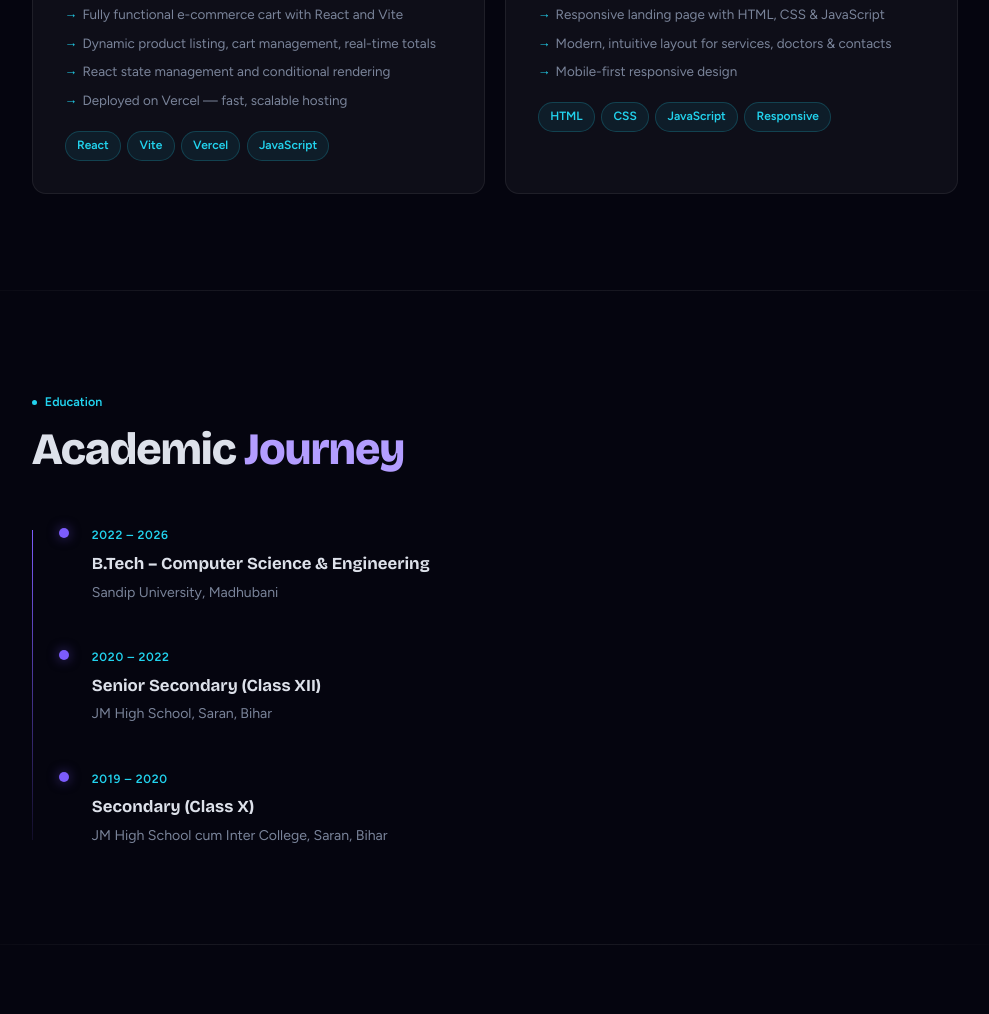
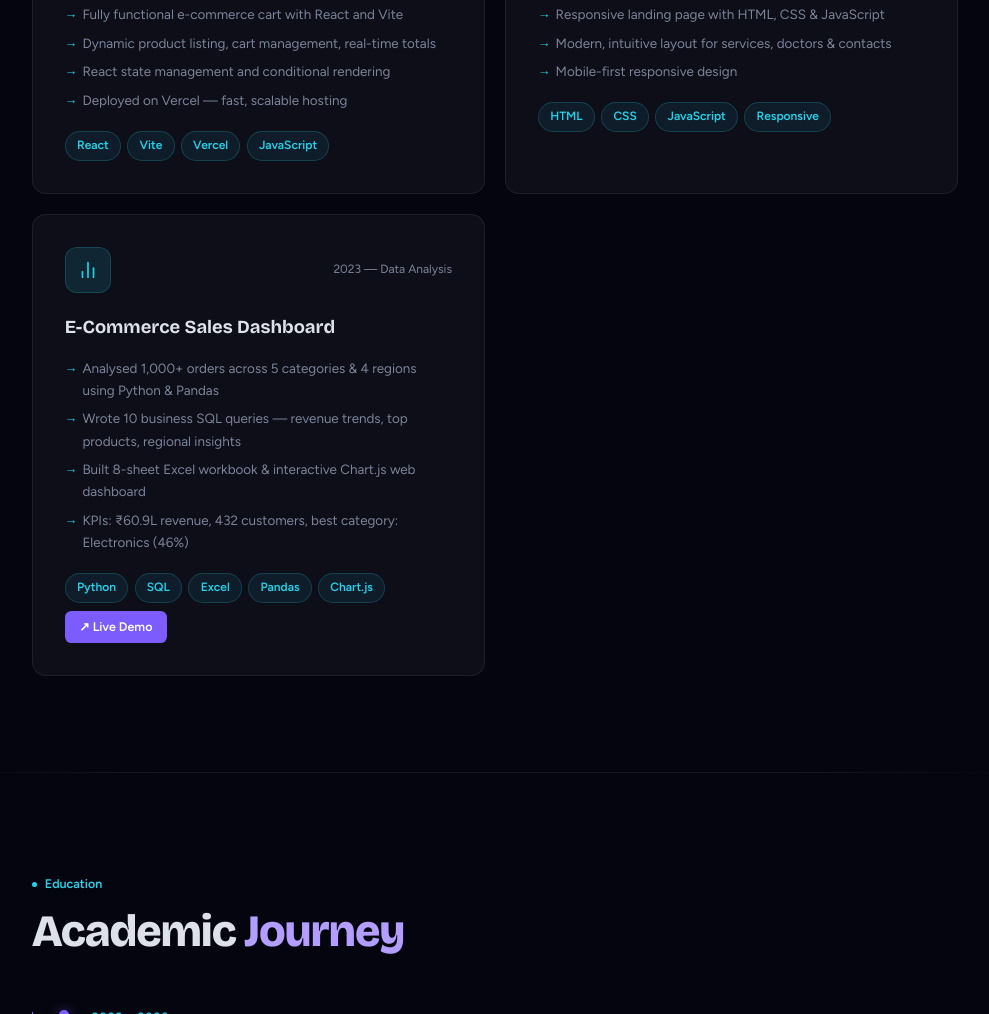
Before and after one commit to Aksingh2004/akash-portfolio, a plain HTML site: page index.html in a window 1280 px wide. Shown: the part 3385-4399 px from the top of the page, without its empty margins (145-1134 px from the left). Drawn offline with nearby package versions, Linux system fonts and the light colour scheme.

Commit message:
Add E-Commerce Dashboard project card with live link

```diff
--- a/index.html
+++ b/index.html
@@ -887,6 +887,30 @@ footer b{color:var(--v-light);}
       </ul>
       <div class="tags"><span class="t">HTML</span><span class="t">CSS</span><span class="t">JavaScript</span><span class="t">Responsive</span></div>
     </div>
+    <div class="proj-card">
+      <div class="proj-top">
+        <div class="proj-ico">
+          <svg viewBox="0 0 24 24"><line x1="18" y1="20" x2="18" y2="10"/><line x1="12" y1="20" x2="12" y2="4"/><line x1="6" y1="20" x2="6" y2="14"/></svg>
+        </div>
+        <span class="proj-date">2023 — Data Analysis</span>
+      </div>
+      <div class="proj-name">E-Commerce Sales Dashboard</div>
+      <ul class="proj-bullets">
+        <li>Analysed 1,000+ orders across 5 categories & 4 regions using Python & Pandas</li>
+        <li>Wrote 10 business SQL queries — revenue trends, top products, regional insights</li>
+        <li>Built 8-sheet Excel workbook & interactive Chart.js web dashboard</li>
+        <li>KPIs: ₹60.9L revenue, 432 customers, best category: Electronics (46%)</li>
+      </ul>
+      <div style="margin-top:1.25rem;display:flex;gap:.5rem;flex-wrap:wrap;align-items:center;">
+        <div class="tags"><span class="t">Python</span><span class="t">SQL</span><span class="t">Excel</span><span class="t">Pandas</span><span class="t">Chart.js</span></div>
+        <a href="https://aksingh2004.github.io/ecommerce-dashboard/" target="_blank"
+           style="display:inline-flex;align-items:center;gap:.35rem;background:var(--v);color:#fff;
+                  font-size:.78rem;font-weight:600;padding:.35rem .9rem;border-radius:.4rem;
+                  text-decoration:none;">
+          ↗ Live Demo
+        </a>
+      </div>
+    </div>
   </div>
 </section>
 
```
